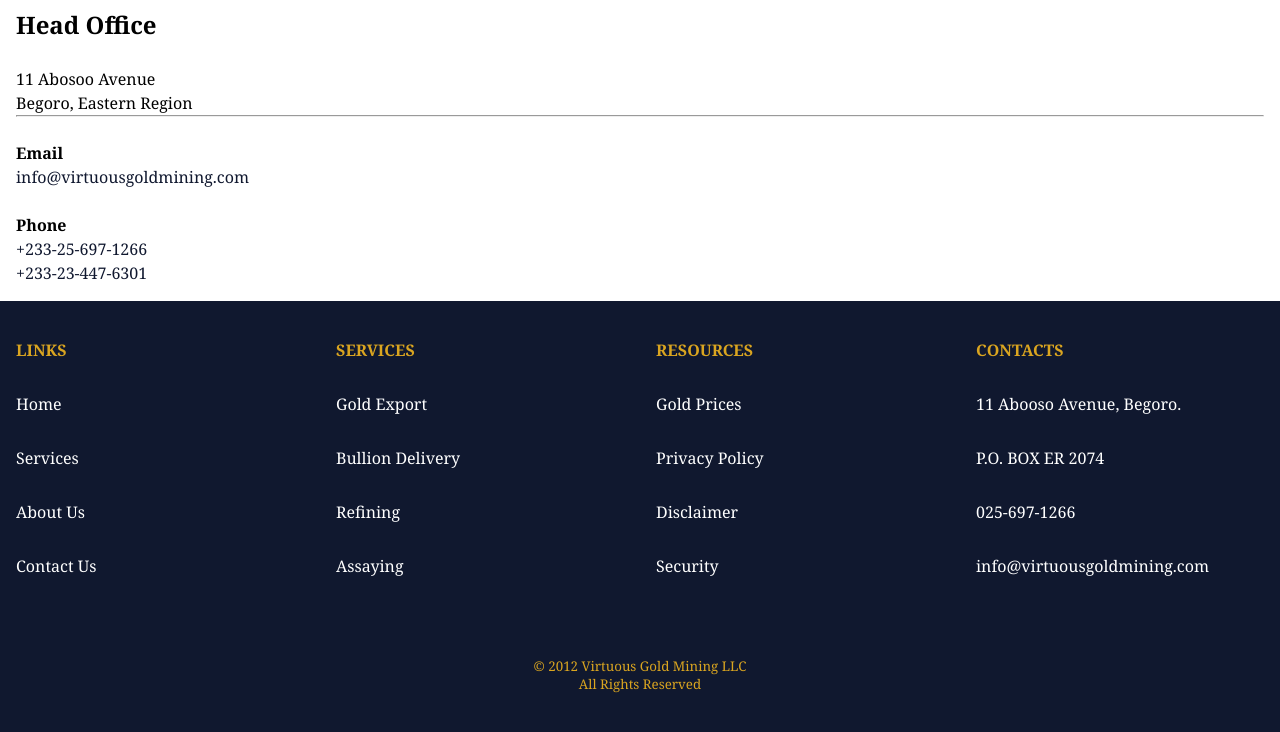
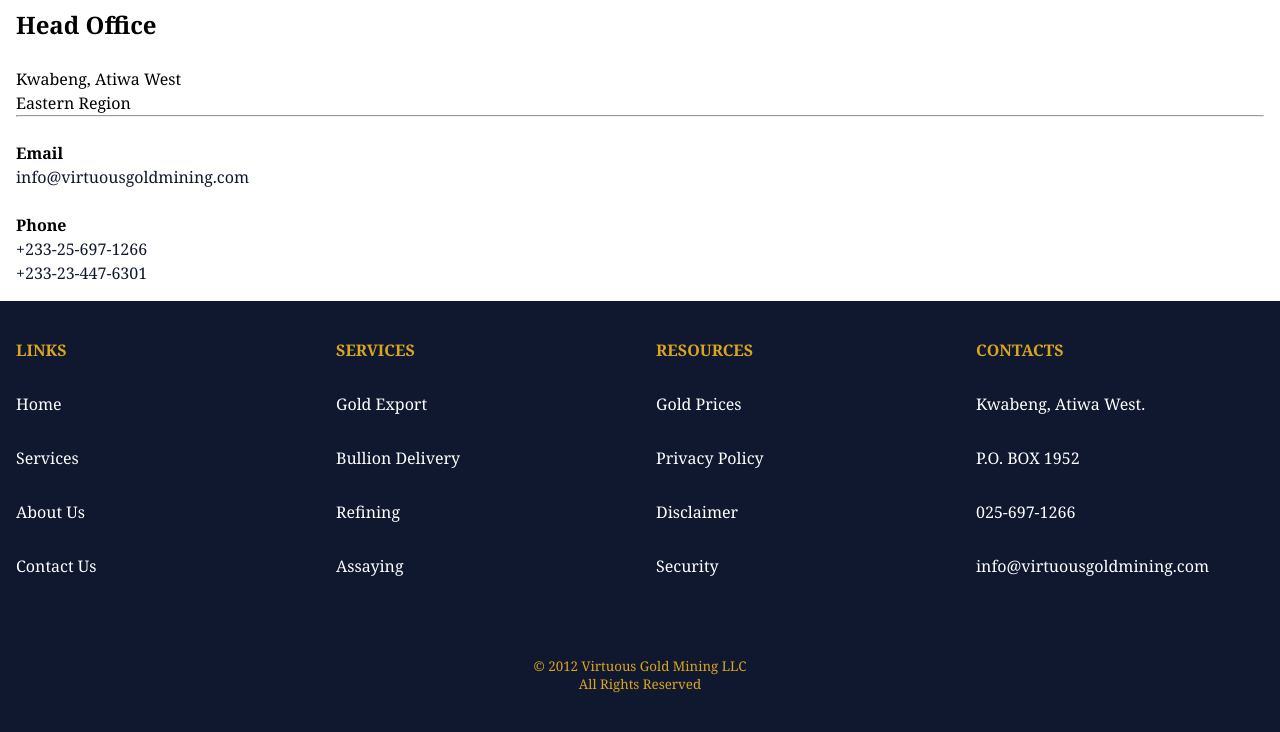
Before and after one commit to Princeemkae/Virtuous, a plain HTML site: page Contact Us.html in a window 1280 px wide. Shown: the part 134-866 px from the top of the page. Drawn offline with Linux system fonts and the light colour scheme.

Commit message:
Add files via upload

```diff
--- a/Contact Us.html
+++ b/Contact Us.html
@@ -33,8 +33,8 @@
         <div>
         <h2>Head Office</h2>
         <p>
-            <br>11 Abosoo Avenue</br>
-            Begoro, Eastern Region
+            <br>Kwabeng, Atiwa West</br>
+            Eastern Region
         </p>
         </div>
         <hr>
@@ -90,8 +90,8 @@
     <div class="footer-col">
       <ul class="links">
          <br><li><strong>CONTACTS</strong></li>
-        <li><a href="#">11 Abooso Avenue, Begoro. </a></li>
-        <li><a href="#">P.O. BOX ER 2074 </a></li>
+         <li><a href="#">Kwabeng, Atiwa West. </a></li>
+         <li><a href="#">P.O. BOX 1952 </a></li>
         <li><a href="tel:+233-25-697-1266">025-697-1266</a></li>
         <li><a href="mailto:info@virtuousgoldmining.com">info@virtuousgoldmining.com</a></li>
       </ul>
```
Also changed, not shown: About Us.html (+2 -2 lines), Services.html (+2 -2 lines), index.html (+2 -2 lines).
